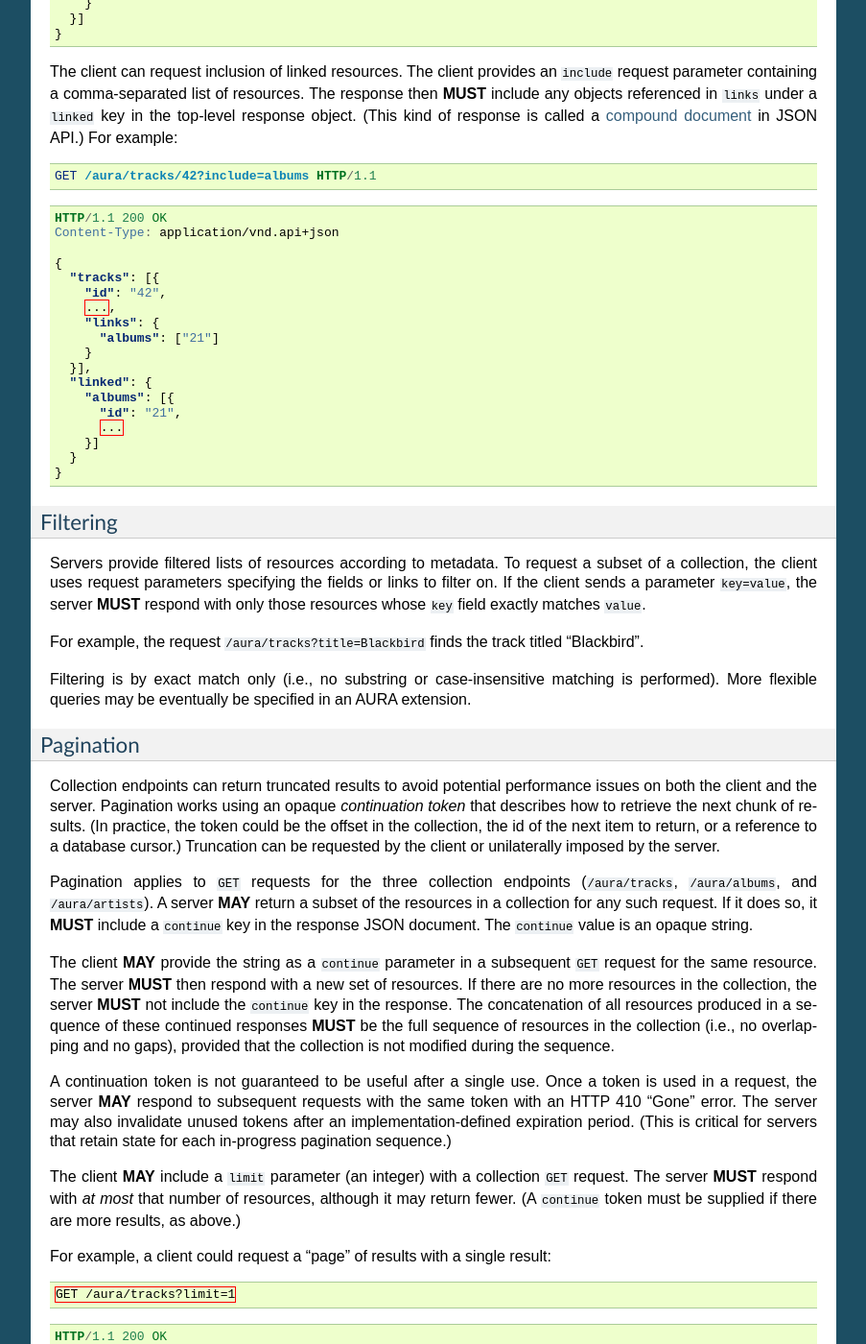
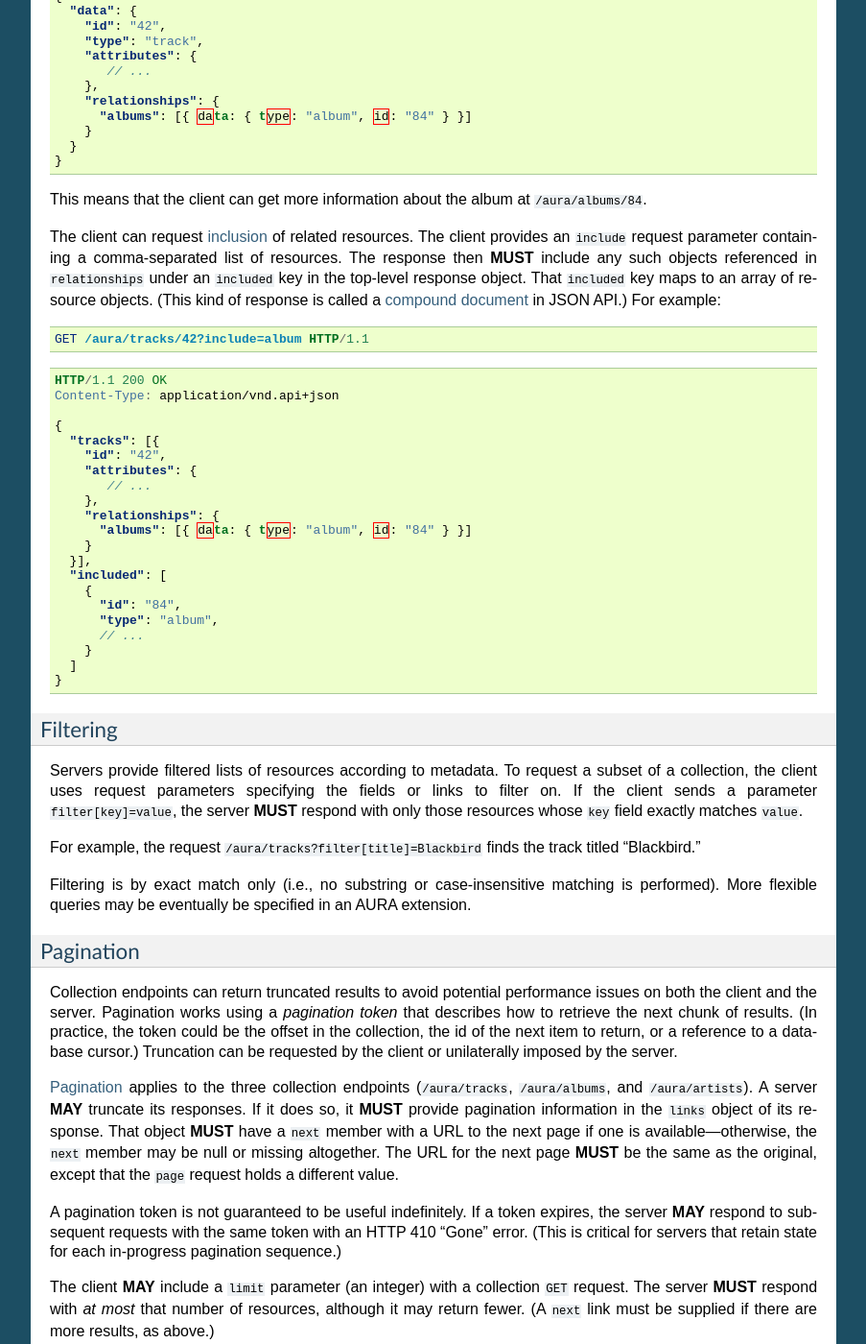
Before and after one commit to beetbox/aura, a Sphinx documentation site: the page built from docs/api.rst, in a window 1280 px wide and 1400 px high, scrolled down 1769 px. Shown: the whole window at 96% size, without its empty margins (198-1101 px from the left). Built offline with Sphinx 7.4.7, drawn with Linux system fonts in a browser that asks for light colours; some of the changed text lies outside the part shown.

Commit message:
Update for JSON API 1.0

```diff
--- a/docs/api.rst
+++ b/docs/api.rst
@@ -6,8 +6,7 @@ built on `JSON`_ resources. The core protocol includes basic, read-only
 access to *tracks* and, optionally, organization into *albums* and *artists*.
 It exposes both metadata and audio.
 
-The API adheres to the `JSON API`_ specification wherever reasonable for
-consistency.
+The API adheres to the `JSON API`_ 1.0 specification.
 
 This description uses words like "SHOULD" and "MUST" in all caps to invoke
 their meaning according to `RFC 2119`_.
@@ -17,6 +16,7 @@ their meaning according to `RFC 2119`_.
 .. _JSON API: http://jsonapi.org
 .. _REST: http://en.wikipedia.org/wiki/Representational_state_transfer
 
+
 Organization
 ------------
 
@@ -25,33 +25,43 @@ facilitates servers with multiple APIs, allows for human-readable content at
 the root on the same server, and provides for forward compatibility: future
 versions of this spec may recommend ``/aura2/``, for example.
 
-The MIME type for all responses **SHOULD** be ``application/vnd.api+json``.
+Response Format and Errors
+''''''''''''''''''''''''''
 
+The MIME type for all responses **MUST** be ``application/vnd.api+json``.
+Every response is a `JSON`_ object.
+When a request is successful, the document has a top-level key ``data``
+corresponding to the response's "primary data."
+When it fails, the document has an ``errors`` key, which maps to an array of
+JSON API `error objects`_.
+Other keys may also be present, as described below.
+
+.. _error objects: http://jsonapi.org/format/#errors
 .. _server-info:
+
 
 Server Information
 ------------------
 
-.. http:get:: /aura
+.. http:get:: /aura/server
     :synopsis: Server information and status.
 
     The "root" endpoint exposes global information and status for the AURA
-    server. The response dictionary has a single key, ``server``, which
+    server. The response's ``data`` key maps to a `resource object`_
+    dictionary representing the server. The object's ``attributes`` key
     **MUST** contain these keys:
 
     * **aura-version**, string: The version of the AURA spec implemented.
-    * **host**, string: The name of the server software.
-    * **host-version**, string: The version number of the server.
+    * **server**, string: The name of the server software.
+    * **server-version**, string: The version number of the server.
     * **auth-required**, bool: Whether the user has access to the server. For
       unsecured servers, this may be true even before authenticating.
-    * **features**, string array: The capabilities of the server. The rest of
-      this document lists optional features that **SHOULD** be indicated by a
-      string present in this array. Proprietary, unspecified features may also
-      appear here.
+
+.. _resource object: http://jsonapi.org/format/#document-resource-objects
 
 .. sourcecode:: http
 
-    GET /aura HTTP/1.1
+    GET /aura/server HTTP/1.1
 
 .. sourcecode:: http
 
@@ -59,15 +69,14 @@ Server Information
     Content-Type: application/vnd.api+json
 
     {
-      "server": {
-        "aura-version": "0.1.0",
-        "host": "beets",
-        "host-version": "1.6.4",
-        "auth-required": false,
-        "features": [
-          "albums",
-          "artists"
-        ]
+      "data": {
+        "type": "server",
+        "id": "0",
+        "attributes": {
+          "aura-version": "0.1.0",
+          "server": "aura-ref",
+          "server-version": "0.1.1"
+        }
       }
     }
 
@@ -95,16 +104,21 @@ fields not listed in this specification. The optional fields are included in
 an effort to standardize the name and format of common (albeit not universal)
 metadata.
 
-.. _links:
 
-Links
-'''''
+.. _relationships:
 
-Resources can link to each other: for example, a track can link to its
-containing album and, conversely, an album can link to its tracks.
+Relationships
+'''''''''''''
 
-Links appear under the ``links`` key within the resource object. For example,
-a track object may link to its album like this:
+In AURA, there are `relationships`_ among resources. For example, a track can
+have a relationship to its containing album and, conversely, an album has
+relationships to its tracks.
+
+`JSON API relationships`_ appear under the ``relationships`` key within the resource
+object, which maps to an object.
+Values in that object are JSON API "relationship objects": in AURA, these are
+wrappers for `resource linkages`_, which indicate the ID of another resource.
+For example, a track object links to its album like this:
 
 .. sourcecode:: http
 
@@ -116,24 +130,32 @@ a track object may link to its album like this:
     Content-Type: application/vnd.api+json
 
     {
-      "tracks": [{
+      "data": {
         "id": "42",
-        ...other track data here...,
-        "links": {
-          "albums": ["21"]
+        "type": "track",
+        "attributes": {
+           // ...
+        },
+        "relationships": {
+          "albums": [{ data: { type: "album", id: "84" } }]
         }
-      }]
+      }
     }
 
-The client can request inclusion of linked resources. The client provides an
+This means that the client can get more information about the album at
+``/aura/albums/84``.
+
+The client can request `inclusion`_ of related resources. The client provides an
 ``include`` request parameter containing a comma-separated list of resources.
-The response then **MUST** include any objects referenced in ``links``
-under a ``linked`` key in the top-level response object. (This kind of
-response is called a `compound document`_ in JSON API.) For example:
+The response then **MUST** include any such objects referenced in
+``relationships`` under an ``included`` key in the top-level response object.
+That ``included`` key maps to an array of resource objects.
+(This kind of response is called a `compound document`_ in JSON API.)
+For example:
 
 .. sourcecode:: http
 
-    GET /aura/tracks/42?include=albums HTTP/1.1
+    GET /aura/tracks/42?include=album HTTP/1.1
 
 .. sourcecode:: http
 
@@ -143,32 +165,39 @@ response is called a `compound document`_ in JSON API.) For example:
     {
       "tracks": [{
         "id": "42",
-        ...,
-        "links": {
-          "albums": ["21"]
+        "attributes": {
+           // ...
+        },
+        "relationships": {
+          "albums": [{ data: { type: "album", id: "84" } }]
         }
       }],
-      "linked": {
-        "albums": [{
-          "id": "21",
-          ...
-        }]
-      }
+      "included": [
+        {
+          "id": "84",
+          "type": "album",
+          // ...
+        }
+      ]
     }
 
-.. _compound document: http://jsonapi.org/format/#document-structure-compound-documents
+.. _compound document: http://jsonapi.org/format/#document-compound-documents
+.. _JSON API relationships: http://jsonapi.org/format/#document-resource-object-relationships
+.. _resource linkages: http://jsonapi.org/format/#document-resource-object-linkage
+.. _inclusion: http://jsonapi.org/format/#fetching-includes
 
 Filtering
 '''''''''
 
-Servers provide filtered lists of resources according to metadata. To request
-a subset of a collection, the client uses request parameters specifying the
-fields or links to filter on. If the client sends a parameter ``key=value``,
-the server **MUST** respond with only those resources whose ``key`` field
-exactly matches ``value``.
+Servers provide filtered lists of resources according to metadata.
+To request a subset of a collection, the client uses request parameters
+specifying the fields or links to filter on.
+If the client sends a parameter ``filter[key]=value``, the server **MUST**
+respond with only those resources whose ``key`` field exactly matches
+``value``.
 
-For example, the request ``/aura/tracks?title=Blackbird`` finds the track
-titled "Blackbird".
+For example, the request ``/aura/tracks?filter[title]=Blackbird`` finds the
+track titled "Blackbird."
 
 Filtering is by exact match only (i.e., no substring or case-insensitive
 matching is performed). More flexible queries may be eventually be specified
@@ -179,37 +208,33 @@ Pagination
 
 Collection endpoints can return truncated results to avoid potential
 performance issues on both the client and the server. Pagination works using
-an opaque *continuation token* that describes how to retrieve the next chunk
+a *pagination token* that describes how to retrieve the next chunk
 of results. (In practice, the token could be the offset in the collection, the
 id of the next item to return, or a reference to a database cursor.)
 Truncation can be requested by the client or unilaterally imposed by the
 server.
 
-Pagination applies to ``GET`` requests for the three collection endpoints
-(``/aura/tracks``, ``/aura/albums``, and ``/aura/artists``). A server **MAY**
-return a subset of the resources in a collection for any such request. If it
-does so, it **MUST** include a ``continue`` key in the response JSON document.
-The ``continue`` value is an opaque string.
+`Pagination`_ applies to the three collection endpoints (``/aura/tracks``,
+``/aura/albums``, and ``/aura/artists``).
+A server **MAY** truncate its responses. If it does so, it **MUST** provide
+pagination information in the ``links`` object of its response.
+That object **MUST** have a ``next`` member with a URL to the next page if one
+is available---otherwise, the ``next`` member may be null or missing
+altogether.
+The URL for the next page **MUST** be the same as the original, except that
+the ``page`` request holds a different value.
 
-The client **MAY** provide the string as a ``continue`` parameter in a
-subsequent ``GET`` request for the same resource. The server **MUST** then
-respond with a new set of resources. If there are no more resources in the
-collection, the server **MUST** not include the ``continue`` key in the
-response. The concatenation of all resources produced in a sequence of these
-continued responses **MUST** be the full sequence of resources in the
-collection (i.e., no overlapping and no gaps), provided that the collection is
-not modified during the sequence.
+.. _Pagination: http://jsonapi.org/format/#fetching-pagination
 
-A continuation token is not guaranteed to be useful after a single use. Once a
-token is used in a request, the server **MAY** respond to subsequent requests
-with the same token with an HTTP 410 "Gone" error. The server may also
-invalidate unused tokens after an implementation-defined expiration
-period. (This is critical for servers that retain state for each in-progress
+A pagination token is not guaranteed to be useful indefinitely. If a token
+expires, the server **MAY** respond to subsequent requests
+with the same token with an HTTP 410 "Gone" error.
+(This is critical for servers that retain state for each in-progress
 pagination sequence.)
 
 The client **MAY** include a ``limit`` parameter (an integer) with a
 collection ``GET`` request. The server **MUST** respond with *at most* that
-number of resources, although it may return fewer. (A ``continue`` token must
+number of resources, although it may return fewer. (A ``next`` link must
 be supplied if there are more results, as above.)
 
 For example, a client could request a "page" of results with a single result:
@@ -224,17 +249,17 @@ For example, a client could request a "page" of results with a single result:
     Content-Type: application/vnd.api+json
 
     {
-      "tracks": [{
-        ...track data here...
-      }],
-      "continue": "sometoken"
+      "data": [ ... ],
+      "links": {
+        "next": "/aura/tracks?limit=1&page=sometoken"
+      }
     }
 
 The client can then issue another request for the next chunk:
 
 .. sourcecode:: http
 
-    GET /aura/tracks?limit=1&continue=sometoken
+    GET /aura/tracks?limit=1&page=sometoken
 
 .. sourcecode:: http
 
@@ -242,12 +267,10 @@ The client can then issue another request for the next chunk:
     Content-Type: application/vnd.api+json
 
     {
-      "tracks": [{
-        ...another track data here...
-      }]
+      "data": [ ... ]
     }
 
-The absence of a ``continue`` key indicates that the sequence is finished
+The absence of a ``links.next`` URL indicates that the sequence is finished
 (there are only two tracks in the library).
 
 
@@ -259,29 +282,28 @@ An AURA server **MUST** expose a collection of tracks (i.e., individual songs).
 .. http:get:: /aura/tracks
     :synopsis: All tracks in the library.
 
-    The collection of all tracks in the library. The response is a JSON
-    object with at least the key ``tracks``, which maps to a JSON array of
-    track objects.
+    The collection of all tracks in the library. The ``data`` key in the
+    response corresponds to an array of objects, each of which is a JSON API
+    `resource object`_.
 
 .. http:get:: /aura/tracks/(id)
     :synopsis: A specific track.
 
     An individual track resource. The response is a JSON object where key
-    ``tracks`` maps to a single track object.
+    ``data`` maps to a single track resource object.
 
-Required Fields
-'''''''''''''''
+Required Attributes
+'''''''''''''''''''
 
-Track resources **MUST** have these keys:
+Track resources **MUST** have these attributes:
 
-* ``id``, string: A unique identifier.
 * ``title``, string: The song's name.
 * ``artist``, string array: The recording artists.
 
-Optional Fields
-'''''''''''''''
+Optional Attributes
+'''''''''''''''''''
 
-Tracks **MAY** have these keys:
+Tracks **MAY** have these attributes:
 
 * ``album``, string: The name of the release the track appears on.
 * ``track``, integer: The index of the track on its album.
@@ -300,7 +322,7 @@ Tracks **MAY** have these keys:
   on.
 * ``comments``, string: Free-form, user-specified information.
 
-These optional fields reflect audio metadata:
+These optional attributes reflect audio metadata:
 
 * ``type``, string: The MIME type of the associated audio file.
 * ``duration``, float: The (approximate) length of the audio in seconds.
@@ -314,48 +336,46 @@ These optional fields reflect audio metadata:
 * ``bitdepth``, integer: The number of bits per sample.
 * ``size``, integer: The size of the audio file in bytes.
 
-Links
-'''''
+Relationships
+'''''''''''''
 
-Track resources **MAY** link to albums they appear on and their recording
-artists using the ``albums`` and ``artists`` keys. The valid ``include``
-values for retrieving compound documents are, correspondingly, ``artists`` and
-``albums`` (see :ref:`links`).
+Track resources **MAY** have relationships to albums they appear on and their
+recording artists using the ``albums`` and ``artists`` fields.
+These keys are also the valid values for the ``include`` parameter (see
+:ref:`relationships`).
+
 
 Albums
 ------
 
-Album resources are optional. If a server supports albums, it **MUST**
-indicate the support by including the string "albums" in its ``features`` list
-(see :ref:`server-info`). If the server does not support albums, it **MUST**
-respond with an HTTP 404 error for all ``/aura/albums`` URLs.
+Album resources are optional.
+If the server does not support albums, it **MUST** respond with an HTTP 404
+error for all ``/aura/albums`` URLs.
 
 .. http:get:: /aura/albums
     :synopsis: All albums in the library.
 
     The collection of all albums in the library. The response is a JSON
-    object with at least the key ``albums``, which maps to a JSON array of
-    album objects.
+    object whose ``data`` key maps to an array of album resource objects.
 
 .. http:get:: /aura/albums/(id)
     :synopsis: A specific album.
 
-    An individual album resource. The response is a JSON object where key
-    ``albums`` maps to a single track object.
+    An individual album resource. The response is a JSON object where
+    ``data`` maps to a single album resource object.
 
-Required Fields
-'''''''''''''''
+Required Attributes
+'''''''''''''''''''
 
 Each album object **MUST** have at least these keys:
 
-* ``id``, string: A unique identifier.
 * ``title``, string: The album's name.
 * ``artist``, string array: The names of the artists responsible for the
   release (or another indicator such as "Various Artists" when no specific
   artist is relevant).
 
-Optional Fields
-'''''''''''''''
+Optional Attributes
+'''''''''''''''''''
 
 Albums **MAY** have these keys:
 
@@ -368,13 +388,13 @@ Albums **MAY** have these keys:
 * ``release_mbid``, string: A `MusicBrainz`_ release id.
 * ``release_group_mbid``, string: A MusicBrainz release group id.
 
-Links
-'''''
+Relationships
+'''''''''''''
 
-Album resources **MUST** link to their constituent tracks under the ``tracks``
-key. They **MAY** also link their performing artists under the ``artists``
-key. These keys are also the valid values for the ``include`` parameter (see
-:ref:`links`).
+Album resources **MUST** link to their constituent tracks via the ``tracks``
+field. They **MAY** also link their performing artists under the ``artists``
+field. These keys are also the valid values for the ``include`` parameter (see
+:ref:`relationships`).
 
 
 Artists
@@ -398,16 +418,16 @@ list (see :ref:`server-info`). If the server does not support artists, it
     An individual artist resource. The response is a JSON object where key
     ``artists`` maps to a single track object.
 
-Required Fields
-'''''''''''''''
+Required Attributes
+'''''''''''''''''''
 
 Each artist **MUST** have at least these keys:
 
 * ``id``, string: A unique identifier.
 * ``name``, string: The artist's name.
 
-Optional Fields
-'''''''''''''''
+Optional Attributes
+'''''''''''''''''''
 
 Artists **MAY** have these keys:
 
@@ -415,13 +435,15 @@ Artists **MAY** have these keys:
 
 .. _musicbrainz: http://musicbrainz.org
 
-Links
-'''''
+Relationships
+'''''''''''''
 
-Artist resources **MUST** link to their associated tracks under the ``tracks``
-key and **MAY** link to their albums artist under the ``albums`` key.
+Artist resources **MUST** have relationships to their associated tracks under
+the ``tracks`` key and **MAY** link to their albums artist under the
+``albums`` key.
 These keys are also the valid values for the ``include`` parameter (see
-:ref:`links`).
+:ref:`relationships`).
+
 
 Audio
 -----
@@ -477,12 +499,12 @@ Images
 Images can be associated with tracks, albums, and artists. Most pertinently,
 albums may have associated cover art.
 
-Each kind of resource is associated with its images via links (see
-:ref:`links`). The id for an image need not be globally unique; it only needs
+Each kind of resource is associated with its images via relationships (see
+:ref:`relationships`). The id for an image need not be globally unique; it only needs
 to be unique for the linked resource---a simple index, suffices for example.
 Clients can request information about resources either by explicitly
 requesting the image collection for a resource or by using an
-``?include=images`` parameter, as with other links. Unlike other resources,
+``?include=images`` parameter, as with other relationships. Unlike other resources,
 requesting a specific image returns the actual image data.
 
 For the image file endpoints, the response's ``Content-Type`` header **MUST**
@@ -519,7 +541,7 @@ indicate the type of the image file returned.
     Get the image file for an artist.
 
 For example, a track with images indicates those images' ids via an ``images``
-key on the ``links`` object. Specifying ``images`` in the ``include``
+key on the ``relationships`` object. Specifying ``images`` in the ``include``
 parameter requests more data under the response's ``linked`` key:
 
 .. sourcecode:: http
@@ -532,22 +554,22 @@ parameter requests more data under the response's ``linked`` key:
     Content-Type: application/vnd.api+json
 
     {
-      "tracks": [{
+      "data": {
         "id": "42",
-        "links": {
-          "images": ["1"]
+        "type": "track",
+        "relationships": {
+          "images": [{ data: { type: "image", id: "1" }] }]
         }
       }],
-      "linked": {
-        "imaages": [{ "id": "1", ... }]
+      "included": {
+        "images": [{ "id": "1", ... }]
       }
     }
 
-Optional Fields
-'''''''''''''''
+Optional Attributes
+'''''''''''''''''''
 
-Image metadata resources are only required to have an ``id`` field. These
-other fields are optional:
+These fields on image resource objects are optional:
 
 * ``role``, string: A description of the image's purpose: "cover" for primary
   album art, etc.
```
